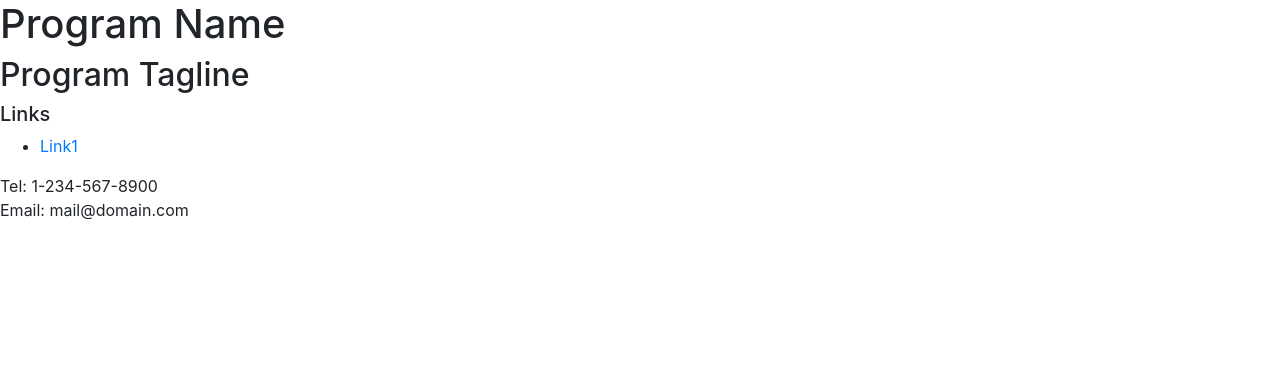
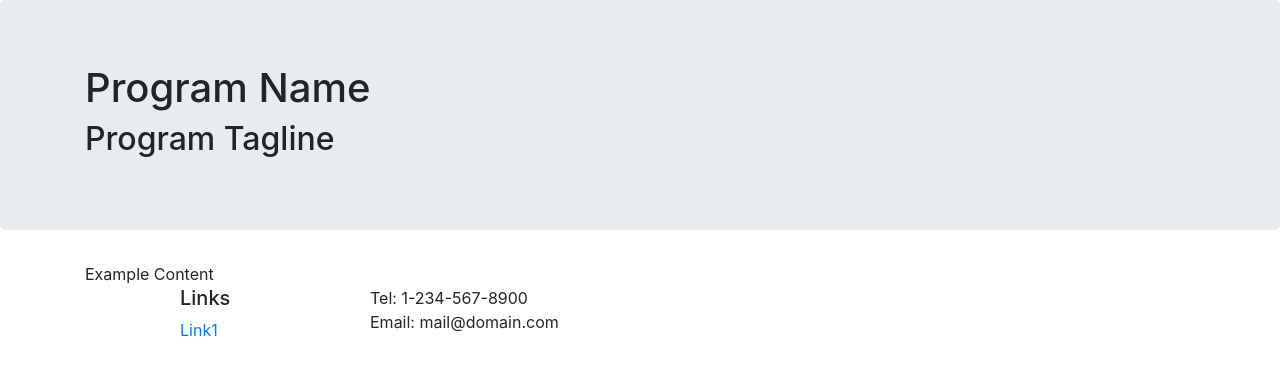
Before and after one commit to ferife/javier_accounting, a website: page index.html in a window 1280 px wide. Drawn offline with nearby package versions, Linux system fonts and the light colour scheme.

Commit message:
Bootstrap Grid

```diff
--- a/index.html
+++ b/index.html
@@ -16,26 +16,41 @@
 </head>
 <body>
 
-    <header>
-        <div>
+    <header class="jumbotron">
+        <div class="container">
+            <div class="row">
+                <div class="col">
                     <h1>Program Name</h1>
                     <h2>Program Tagline</h2>
                 </div>
+            </div>
+        </div>
     </header>
 
-    <div></div>
+    <div class="container">
+        <div class="row">
+            <div class="col">
+                Example Content
+            </div>
+        </div>
+    </div>
 
     <footer>
-        <div>   <!-- Links -->
+        <div class="container">
+            <div class="row">
+                <div class="col-4 col-sm-2 offset-1">   <!-- Links -->
                     <h5>Links</h5>
-            <ul>
+                    <ul class="list-unstyled">
                         <li><a href="#">Link1</a></li>
                     </ul>
                 </div>
-        <div>   <!-- Contact Us -->
+                <div class="col">   <!-- Contact Us -->
                     Tel: 1-234-567-8900<br />
                     Email: mail@domain.com
                 </div>
+            </div>
+        </div>
+
     </footer>
 
     <!-- jQuery must come first, then Popper.js, then the Bootstrap JavaScript plugins.-->
```
Lines whose indentation alone changed are shown as unchanged.
